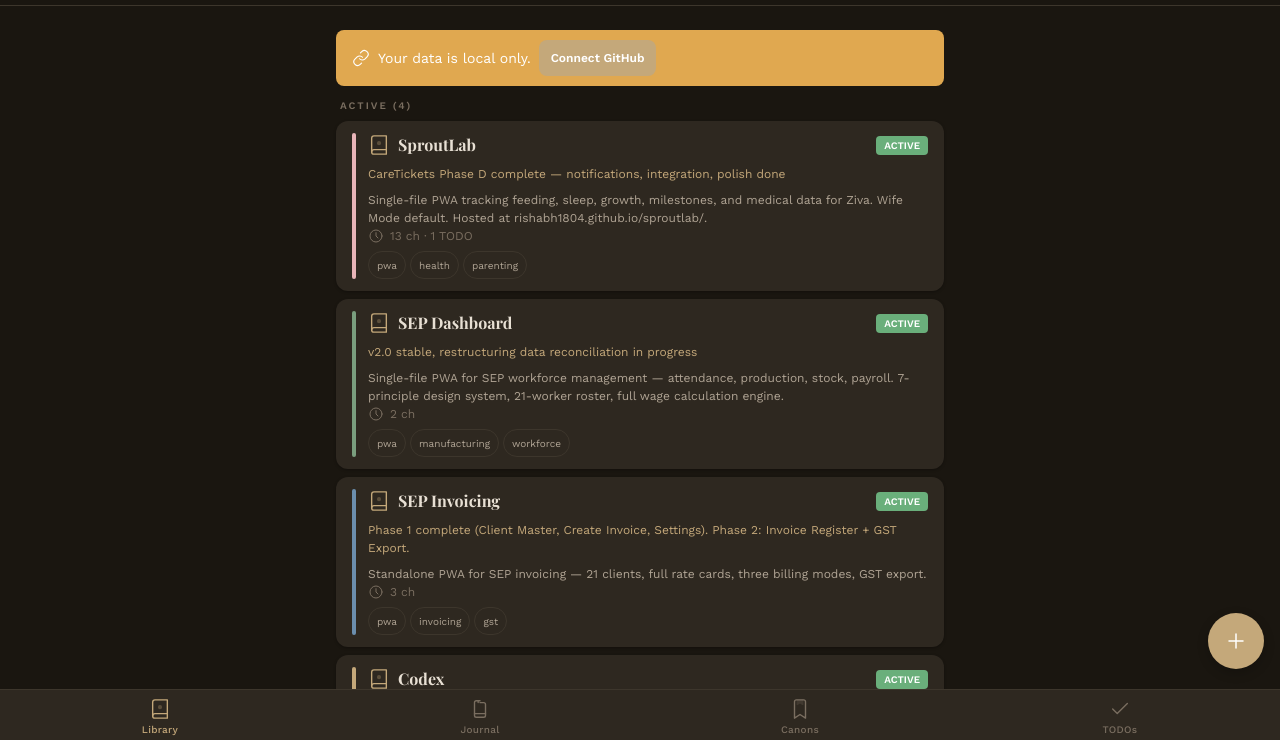
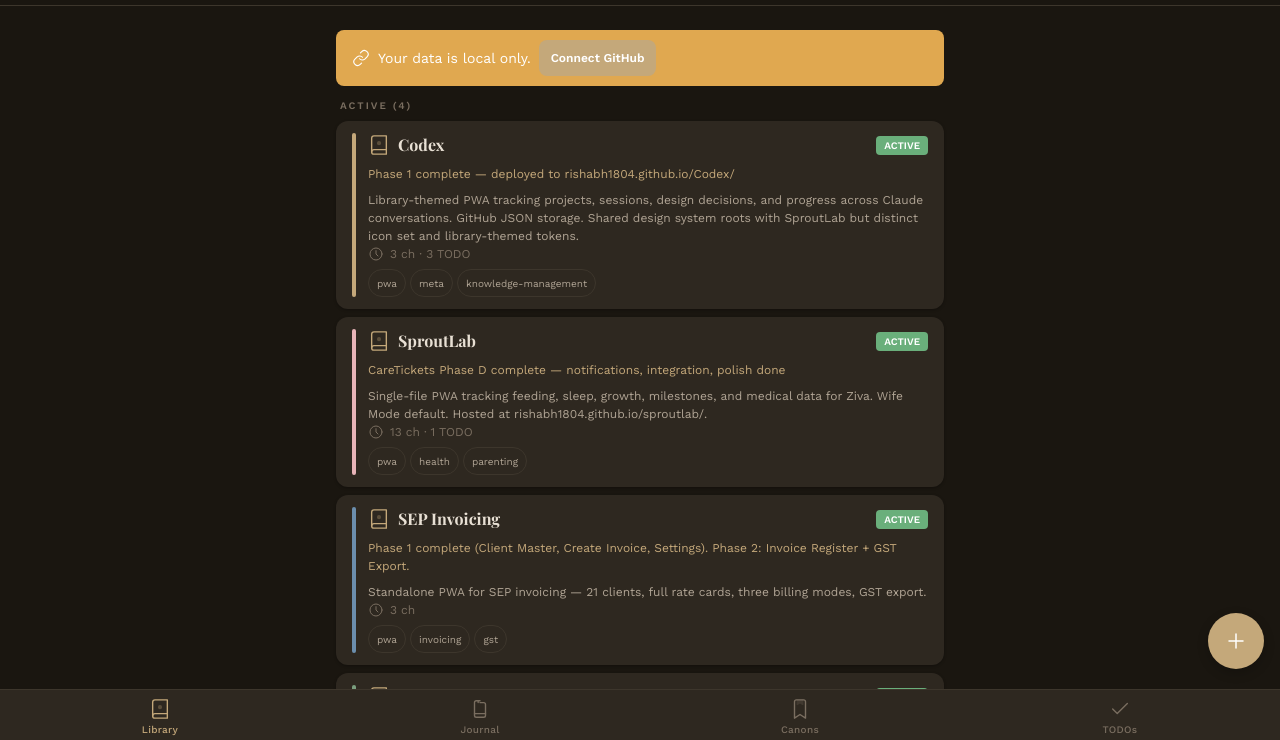
Before and after one commit to Rishabh1804/Codex, a plain HTML site: page codex.html in a window 1280 px wide. Shown: the part 55-795 px from the top of the page. Drawn offline with nearby package versions, Linux system fonts and the light colour scheme.

Commit message:
Dashboard: sort volumes by latest activity

```diff
--- a/codex.html
+++ b/codex.html
@@ -958,6 +958,24 @@ function renderConnectGitHubCta() {
 /* CODEX — Views (from spec CODEBASE_VIEWS) */
 
 /* --- Dashboard --- */
+function getLatestActivity(vol) {
+  var dates = [];
+  (vol.chapters || []).forEach(function(c) {
+    if (c._deleted) return;
+    if (c.completed) dates.push(c.completed);
+    if (c.started) dates.push(c.started);
+  });
+  (vol.todos || []).forEach(function(t) {
+    if (t.created) dates.push(t.created);
+    if (t.resolved) dates.push(t.resolved);
+  });
+  (vol.shelf_history || []).forEach(function(h) {
+    if (h.date) dates.push(h.date);
+  });
+  if (dates.length === 0) return '0000-00-00';
+  return dates.sort().pop();
+}
+
 function renderDashboard() {
   var vc = document.getElementById('viewContainer');
   var snap = store.getSnapshot();
@@ -967,6 +985,7 @@ function renderDashboard() {
   SHELF_ORDER.forEach(function(shelf) {
     var vols = snap.volumes.filter(function(v) { return v.shelf === shelf; });
     if (vols.length === 0) return;
+    vols.sort(function(a, b) { return getLatestActivity(b).localeCompare(getLatestActivity(a)); });
     hasAny = true;
     html += '<div class="cx-shelf-group"><div class="cx-shelf-group-label">' + escHtml(SHELF_LABELS[shelf]) + ' (' + vols.length + ')</div>';
     vols.forEach(function(vol) {
```
Also changed, not shown: index.html (+19 -0 lines).
